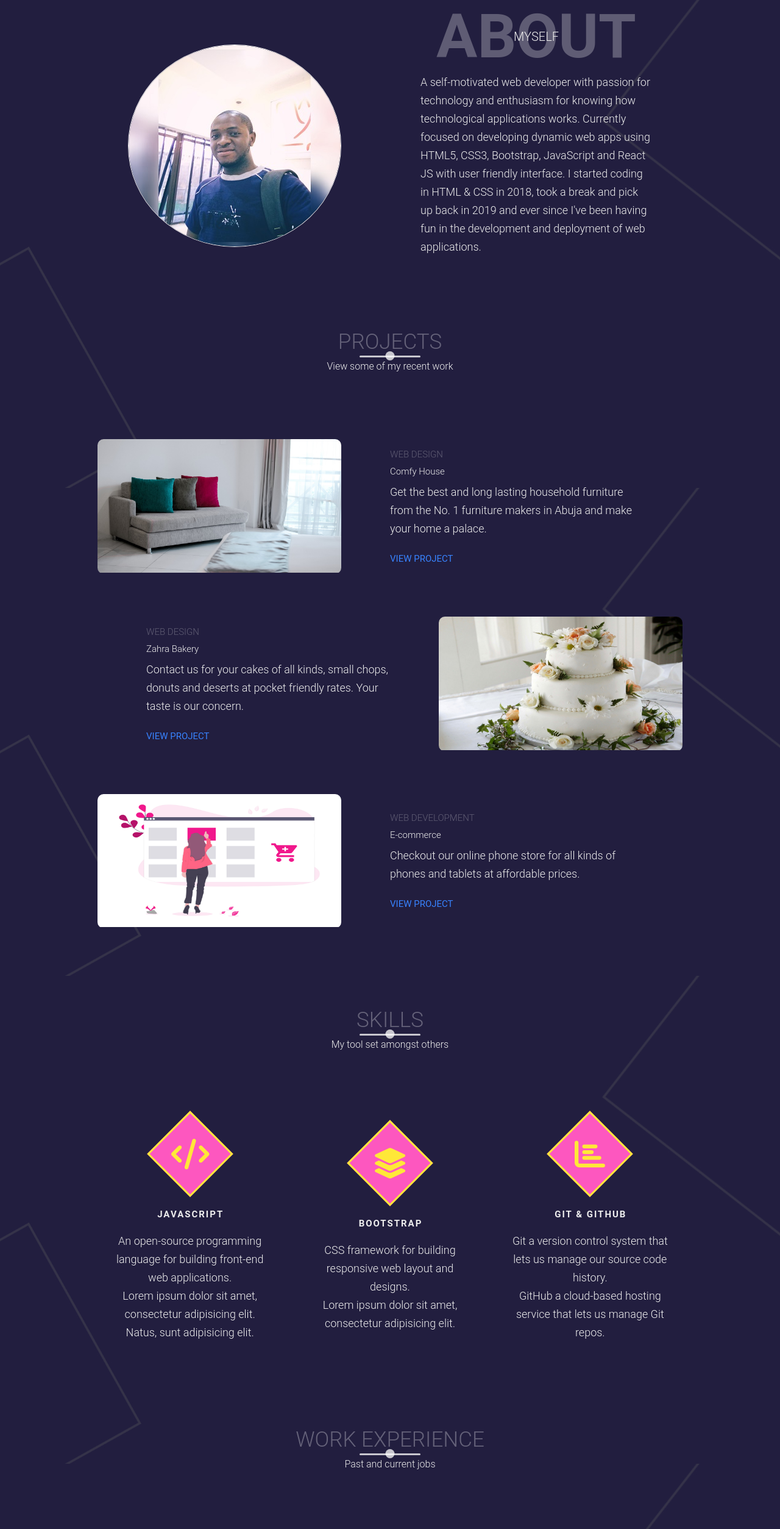
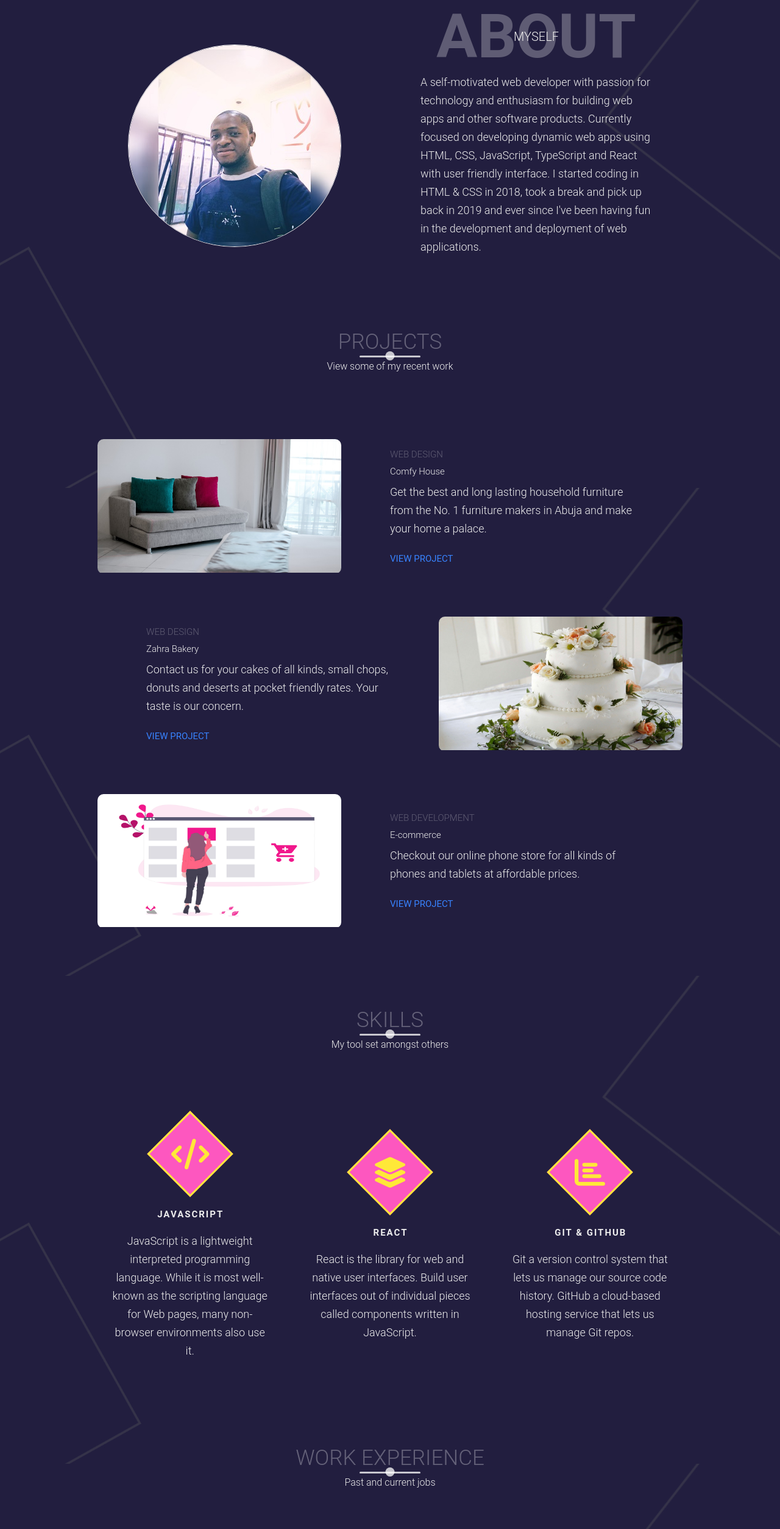
Before and after one commit to ZakariAdamu/Zak_Portfolio2, a plain HTML site: page index.html in a window 1280 px wide. Shown: the part 800-3307 px from the top of the page at 61% size. Drawn offline with nearby package versions, Linux system fonts and the light colour scheme.

Commit message:
updated my skills and contact section

```diff
--- a/index.html
+++ b/index.html
@@ -3,7 +3,7 @@
 	<head>
 		<meta charset="UTF-8" />
 		<meta name="viewport" content="width=device-width, initial-scale=1.0" />
-		<title>Zakari Adamu | React front end developer</title>
+		<title>Zakari Adamu | React Front-end Developer</title>
 
 		<!-- <link rel="stylesheet" href="css/bootstrap.min.css"> -->
 		<link href="https://unpkg.com/aos@2.3.1/dist/aos.css" rel="stylesheet" />
@@ -72,9 +72,9 @@
 					</div>
 					<p>
 						A self-motivated web developer with passion for technology and
-						enthusiasm for knowing how technological applications works.
-						Currently focused on developing dynamic web apps using HTML5, CSS3,
-						Bootstrap, JavaScript and React JS with user friendly interface. I
+						enthusiasm for building web apps and other software products.
+						Currently focused on developing dynamic web apps using HTML, CSS,
+						JavaScript, TypeScript and React with user friendly interface. I
 						started coding in HTML & CSS in 2018, took a break and pick up back
 						in 2019 and ever since I've been having fun in the development and
 						deployment of web applications.
@@ -94,7 +94,7 @@
 						<div
 							class="portfolio-img has-margin-right"
 							data-aos="fade-up"
-							data-aos-delay="500"
+							data-aos-delay="300"
 						>
 							<img src="images/furniture.jpg" alt="project" />
 						</div>
@@ -102,7 +102,7 @@
 					<div
 						class="portfolio-description"
 						data-aos="fade-up"
-						data-aos-delay="500"
+						data-aos-delay="300"
 					>
 						<h6>Web Design</h6>
 						<h1>Comfy House</h1>
@@ -122,7 +122,7 @@
 					<div
 						class="portfolio-description has-margin-right"
 						data-aos="fade-up"
-						data-aos-delay="400"
+						data-aos-delay="300"
 					>
 						<h6>Web Design</h6>
 						<h1>Zahra Bakery</h1>
@@ -159,7 +159,7 @@
 					</a>
 					<div
 						class="portfolio-description"
-						data-aos="fade-up"
+						data-aos="zoom-in-right"
 						data-aos-delay="300"
 					>
 						<h6>Web Development</h6>
@@ -195,24 +195,24 @@
 						</div>
 						<h1>JavaScript</h1>
 						<p>
-							An open-source programming language for building front-end web
-							applications.
-						</p>
-						<p>
-							Lorem ipsum dolor sit amet, consectetur adipisicing elit. Natus,
-							sunt adipisicing elit.
+							JavaScript is a lightweight interpreted programming language.
+							While it is most well-known as the scripting language for Web
+							pages, many non-browser environments also use it.
 						</p>
 					</div>
-					<div class="skill" data-aos="fade-right" data-aos-delay="400">
+					<div class="skill" data-aos="fade-up-right" data-aos-delay="300">
 						<div class="icon-container">
 							<i class="fas fa-layer-group"></i>
 							<!-- <img src="images/bootstrap_logo.png" alt=""> -->
 						</div>
-						<h1>Bootstrap</h1>
-						<p>CSS framework for building responsive web layout and designs.</p>
-						<p>Lorem ipsum dolor sit amet, consectetur adipisicing elit.</p>
+						<h1>React</h1>
+						<p>
+							React is the library for web and native user interfaces. Build
+							user interfaces out of individual pieces called components written
+							in JavaScript.
+						</p>
 					</div>
-					<div class="skill" data-aos="fade-left" data-aos-delay="500">
+					<div class="skill" data-aos="fade-up-left" data-aos-delay="300">
 						<div class="icon-container">
 							<i class="fas fa-chart-bar"></i>
 							<!-- <img src="images/git-github.png" alt=""> -->
@@ -220,11 +220,8 @@
 						<h1>Git & GitHub</h1>
 						<p>
 							Git a version control system that lets us manage our source code
-							history.
-						</p>
-						<p>
-							GitHub a cloud-based hosting service that lets us manage Git
-							repos.
+							history. GitHub a cloud-based hosting service that lets us manage
+							Git repos.
 						</p>
 					</div>
 				</div>
@@ -320,12 +317,14 @@
 				</li>
 				<li class="social-list__item">
 					<a
-						href="mailto:zakari.adamu714@gmail.com"
+						href="https://www.linkedin.com/in/zakari-adamu-84b4781b9/"
 						class="social-list__link"
 						target="_blank"
 					>
-						<i class="fas fa-envelope fa-2x"></i
-					></a>
+						<!-- <i class="fas fa-envelope fa-2x"></i> -->
+						<i class="fas fa-user fa-2x"></i>
+						<!-- <i class="fas fa-linkedin-square fa-2x"></i> -->
+					</a>
 				</li>
 				<li class="social-list__item">
 					<a
```
